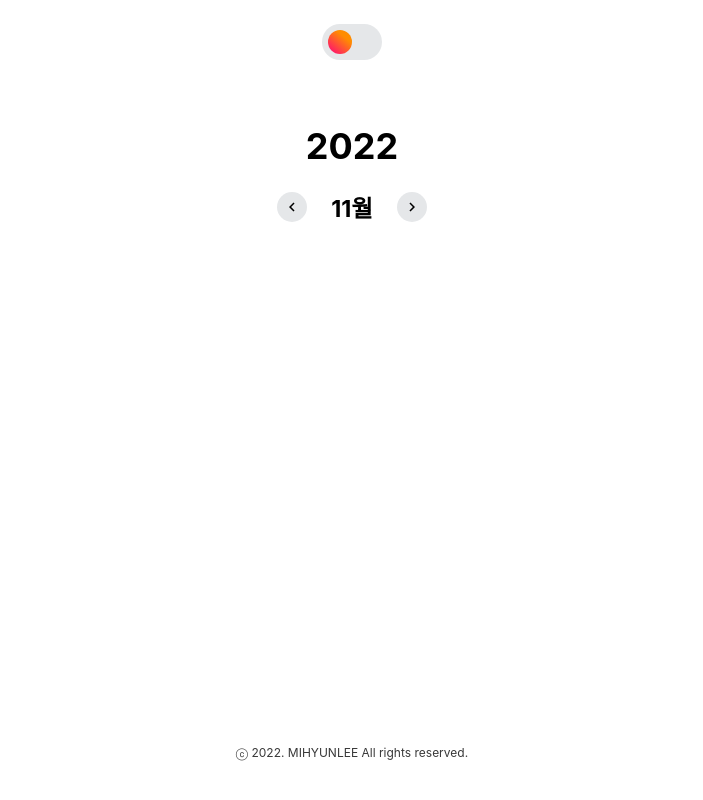
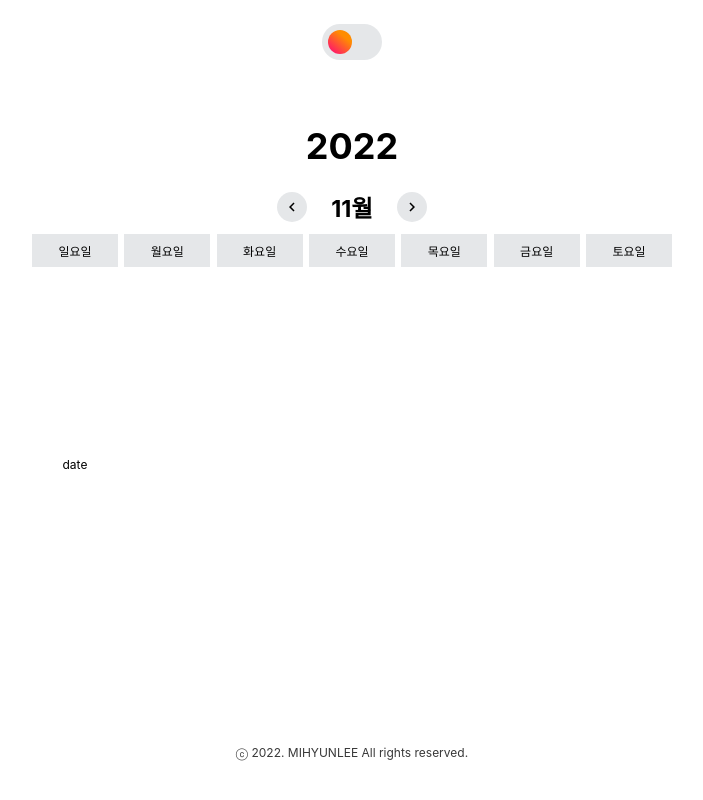
Before and after one commit to mihyunLee/my-calendar, a React (Create React App) app: page / in a window 1280 px wide. Shown: the whole page, without its empty margins (288-991 px from the left). Built offline with nearby package versions, Linux system fonts and the light colour scheme; a web font is replaced by a local one; what emotion-reset would draw is missing.

Commit message:
Feat: #4 - 달력 버튼 컴포넌트 동작 추가

```diff
--- a/src/components/Calendar.jsx
+++ b/src/components/Calendar.jsx
@@ -1,4 +1,5 @@
 import React from "react";
+import { useState } from "react";
 import Button from "./common/Button";
 import { MdChevronLeft, MdChevronRight } from "react-icons/md";
 import {
@@ -6,24 +7,44 @@ import {
   monthBar,
   navButton,
   calendarGrid,
+  calendarDays,
 } from "./Calendar.styles";
+import { addMonths, getMonth, getYear, subMonths } from "date-fns";
+import { days } from "../constants/date.mjs";
 
 export default function Calendar() {
+  const [date, setDate] = useState(new Date());
+
+  const handleClickNextMonth = () => {
+    setDate((prev) => addMonths(prev, 1));
+  };
+
+  const handleClickPrevMonth = () => {
+    setDate((prev) => subMonths(prev, 1));
+  };
+
   return (
     <>
       <div css={calendarHeader}>
-        <h1>2022</h1>
+        <h1>{getYear(date)}</h1>
         <div css={monthBar}>
-          <Button css={navButton}>
+          <Button css={navButton} onClick={handleClickPrevMonth}>
             <MdChevronLeft />
           </Button>
-          <h2>11월</h2>
-          <Button css={navButton}>
+          <h2>{getMonth(date) + 1}월</h2>
+          <Button css={navButton} onClick={handleClickNextMonth}>
             <MdChevronRight />
           </Button>
         </div>
       </div>
-      <div css={calendarGrid}></div>
+      <div css={calendarGrid}>
+        {days.map((day, idx) => (
+          <div key={idx} css={calendarDays}>
+            {day}
+          </div>
+        ))}
+        <div>date</div>
+      </div>
     </>
   );
 }
--- a/src/components/Calendar.styles.jsx
+++ b/src/components/Calendar.styles.jsx
@@ -42,7 +42,16 @@ const calendarGrid = css`
 
   display: grid;
   grid-template-columns: repeat(7, 1fr);
-  grid-gap: 5%;
+  grid-gap: 1%;
 `;
 
-export { calendarHeader, monthBar, navButton, calendarGrid };
+const calendarDays = css`
+  ${theme.flex.row}
+
+  width: 100%;
+  height: 15%;
+
+  background-color: ${theme.colors.GRAY_100};
+`;
+
+export { calendarHeader, monthBar, navButton, calendarGrid, calendarDays };
--- /dev/null
+++ b/src/constants/date.mjs
@@ -0,0 +1,9 @@
+export const days = [
+  "일요일",
+  "월요일",
+  "화요일",
+  "수요일",
+  "목요일",
+  "금요일",
+  "토요일",
+];
```
